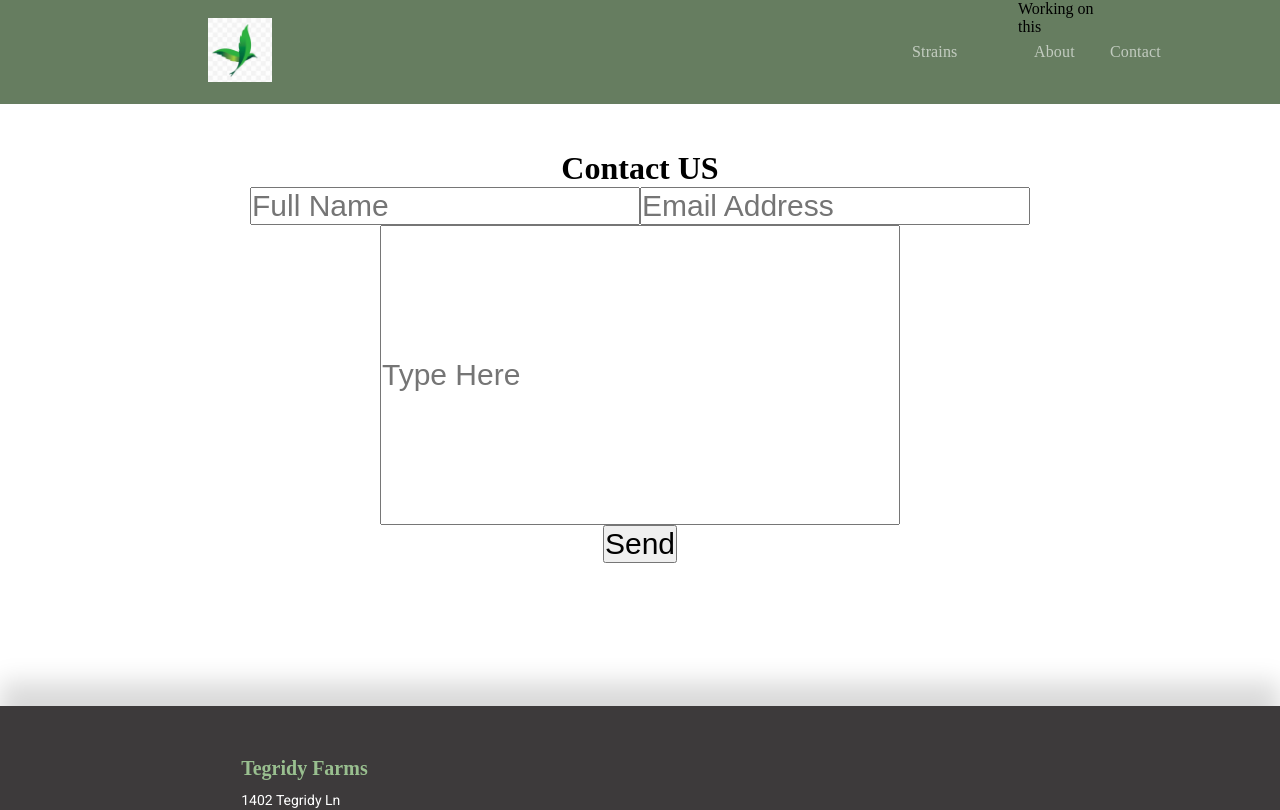
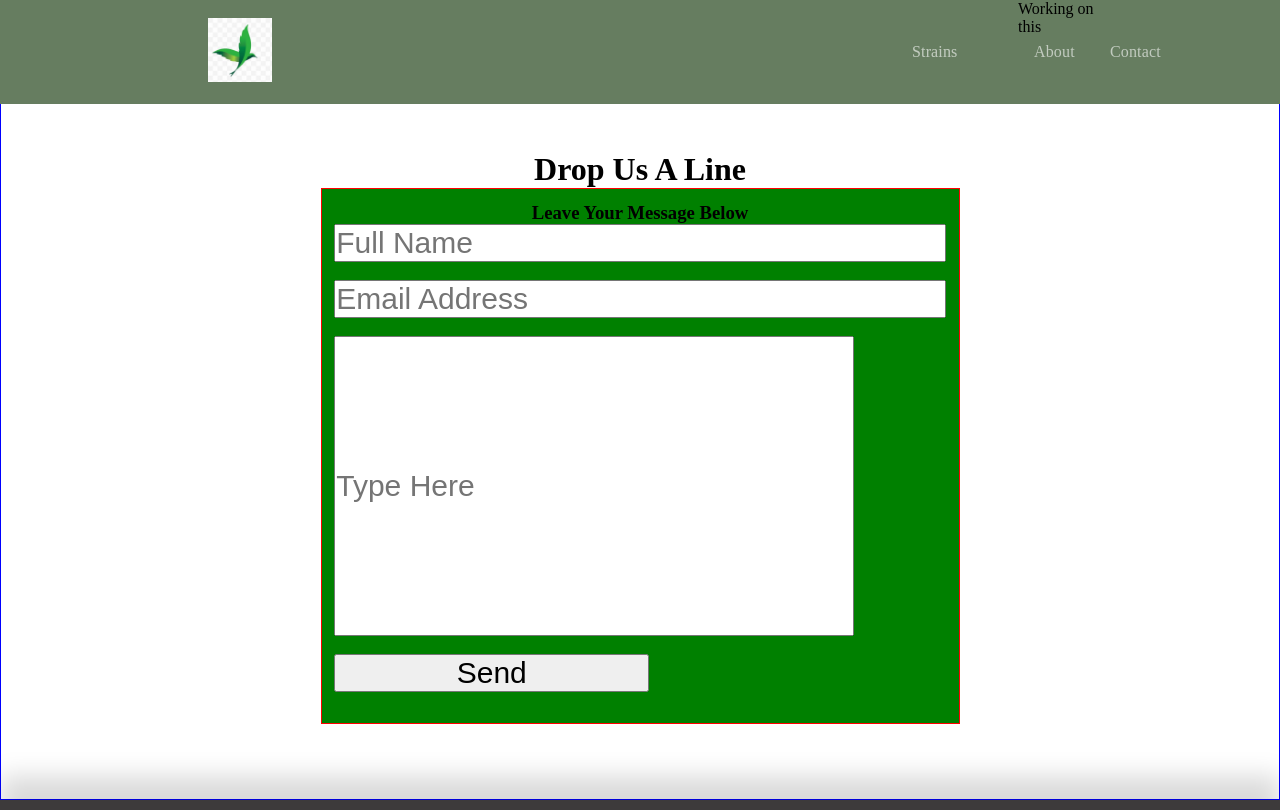
Before and after one commit to jeffsnff/TegridyFarms, a React (Create React App) app: page /Contact in a window 1280 px wide. Shown: the top 810 px of the page. Built offline with nearby package versions, Linux system fonts and the light colour scheme; a web font is replaced by a local one.

Commit message:
Started the css on the contact page.

```diff
--- a/src/contact/Contact.css
+++ b/src/contact/Contact.css
@@ -1,13 +1,21 @@
 @media(min-width: 701px){
     .entryForm {
+        border: 1px solid blue;
         padding-top: 150px;
-        height: 88.2vh;
-        overflow: scroll;
+        height: 100vh;
     }
     .entryForm > h1 {
         text-align: center;
     }
     form {
+        padding: 1%;
+        background-color: green;
+        position: relative;
+        left: 25%;
+        display: flex;
+        flex-direction: column;
+        width: 50%;
+        border: 1px solid red;
         text-align: center;
     }
     .letter {
@@ -18,6 +26,7 @@
         font-size: 30px;
     }
     button {
+        width: 315px;
         font-size: 30px;
     }
     form > div {
--- a/src/contact/Contact.js
+++ b/src/contact/Contact.js
@@ -38,9 +38,10 @@ class Contact extends Component {
     render(){
         return(
             <div className="entryForm">
-                <h1>Contact US</h1>
+                <h1>Drop Us A Line</h1>
                 <form onSubmit={this.handleSubmit}>
-                    <input name="name" value={this.state.name} onChange={this.handleChange} type="text" placeholder="Full Name"></input>
+                    <h3>Leave Your Message Below</h3>
+                    <input name="name" value={this.state.name} onChange={this.handleChange} type="text" placeholder="Full Name"></input><br/>
                     <input name="email" value={this.state.email} onChange={this.handleChange} type="text" placeholder="Email Address"></input><br />
                     <input name="message" value={this.state.message} onChange={this.handleChange} className="letter" type="text" placeholder="Type Here"></input><br/>
                     <button>Send</button><br/>
```
